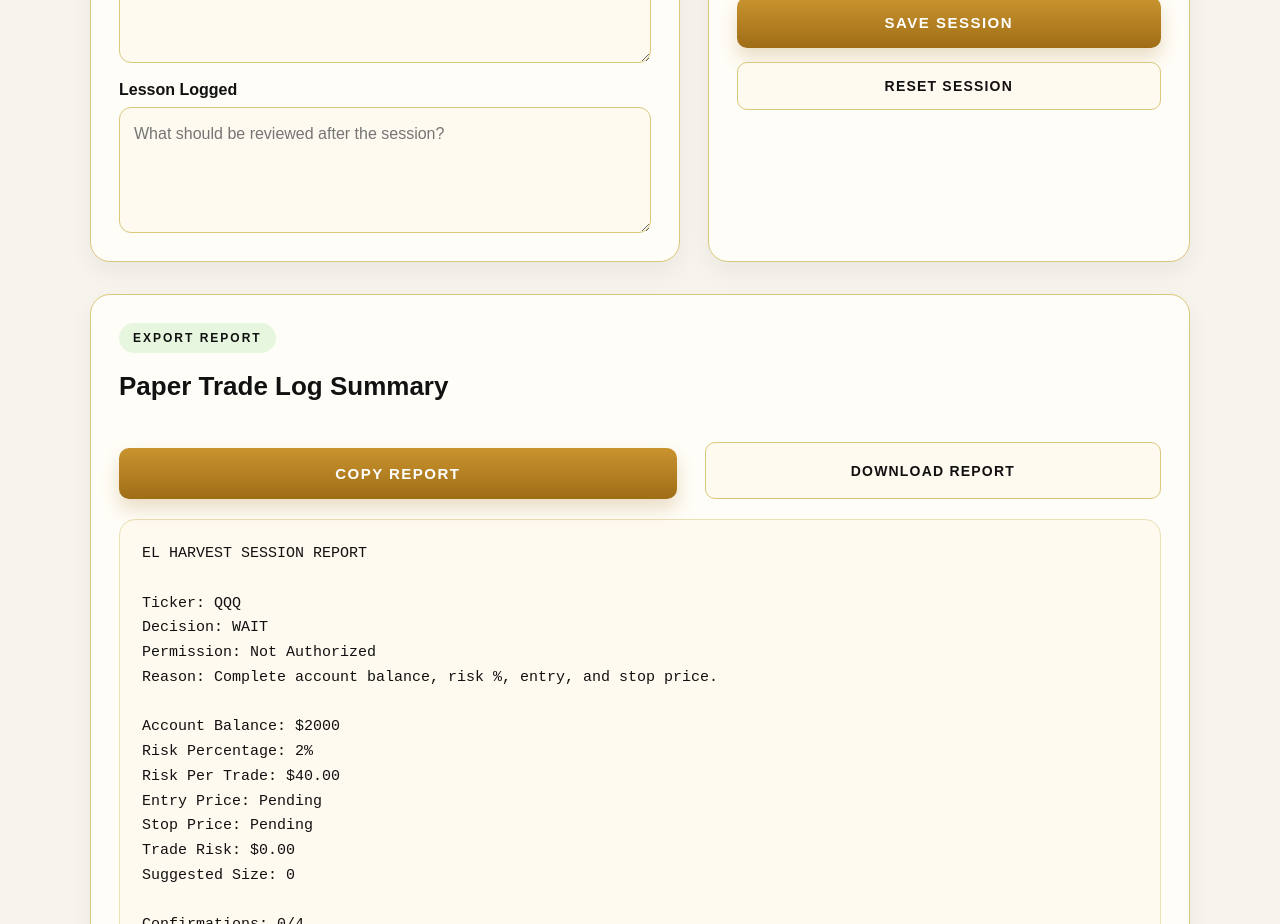
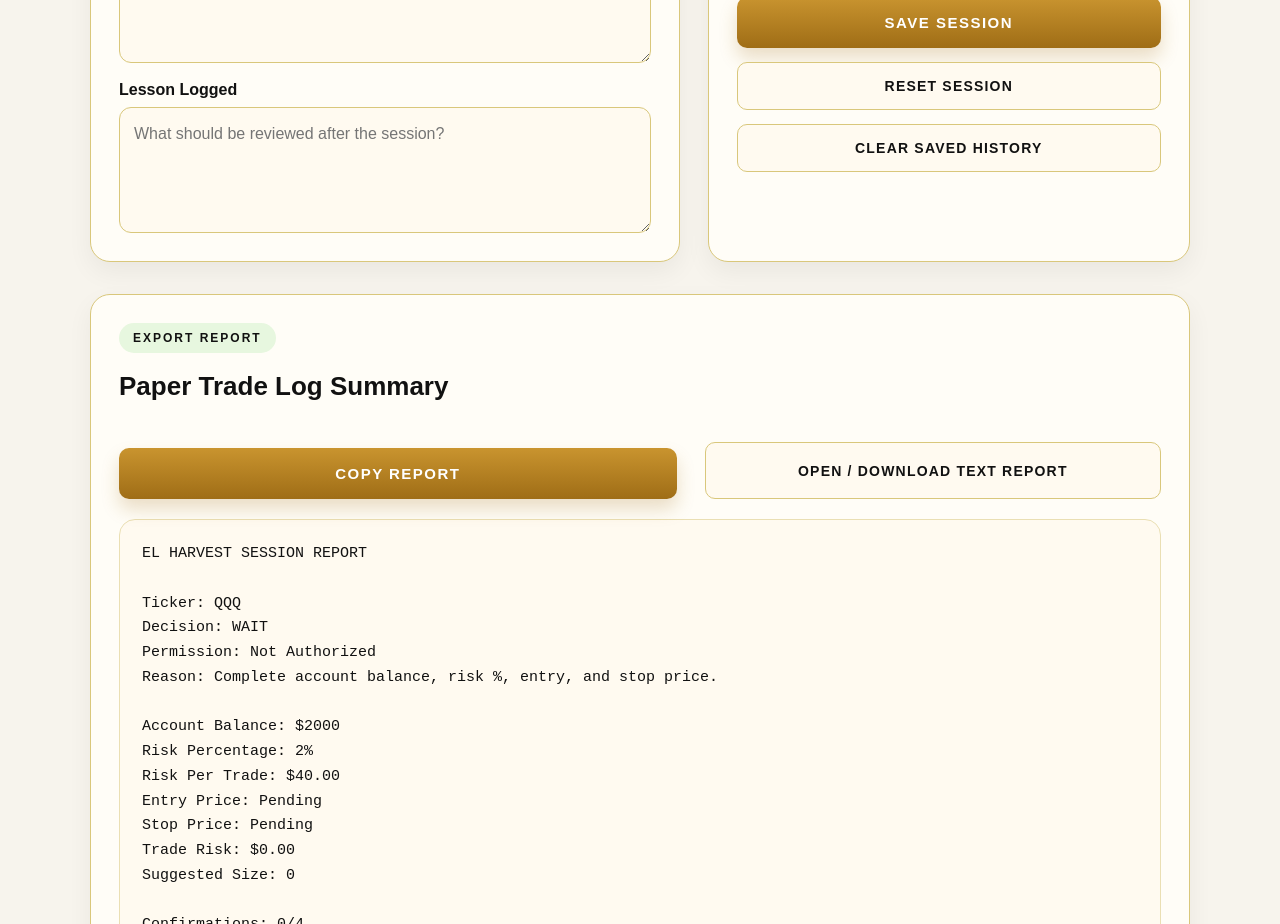
Before and after one commit to 1anointedradio-maker/elharvest-web, a Next.js app: page / in a window 1280 px wide. Shown: the part 1760-2684 px from the top of the page. Built offline with nearby package versions, Linux system fonts and the light colour scheme.

Commit message:
Update page.jsx

```diff
--- a/app/page.jsx
+++ b/app/page.jsx
@@ -472,6 +472,17 @@ Mode: Paper Execution Only
           <button type="button" onClick={resetSession} style={secondaryButtonStyle}>
             RESET SESSION
           </button>
+          <button
+  type="button"
+  onClick={() => {
+    setSavedSessions([]);
+    setSessionSaved(false);
+    setCopyStatus("Not copied");
+  }}
+  style={secondaryButtonStyle}
+>
+  CLEAR SAVED HISTORY
+</button>
         </div>
       </section>
 
@@ -485,7 +496,7 @@ Mode: Paper Execution Only
           </button>
 
           <button type="button" onClick={downloadReport} style={secondaryButtonStyle}>
-            DOWNLOAD REPORT
+            OPEN / DOWNLOAD TEXT REPORT
           </button>
         </div>
 
```
